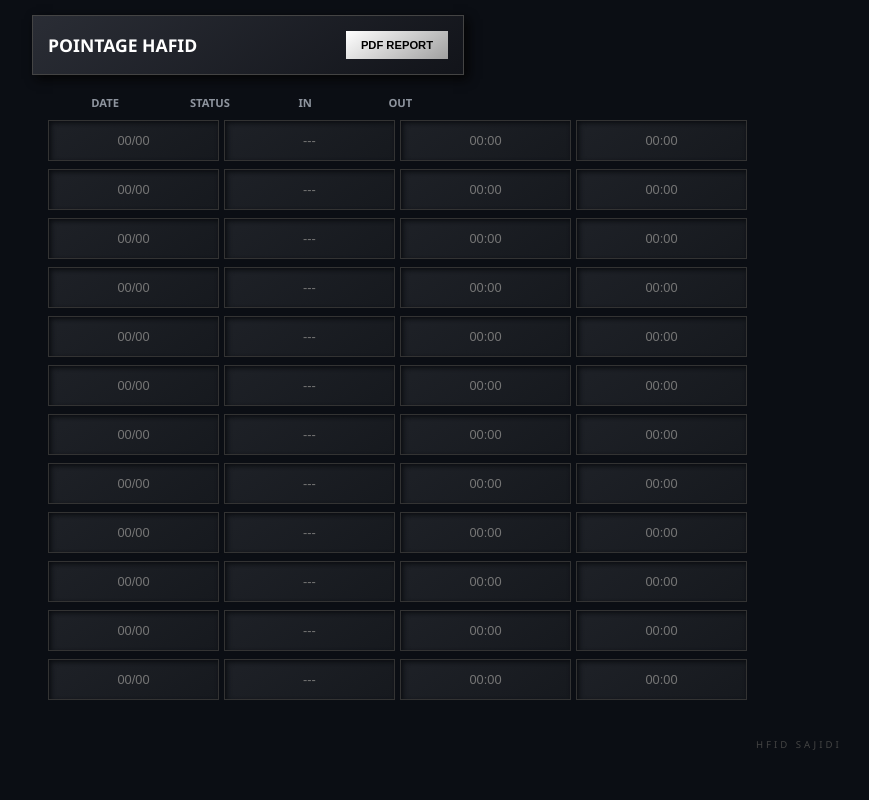
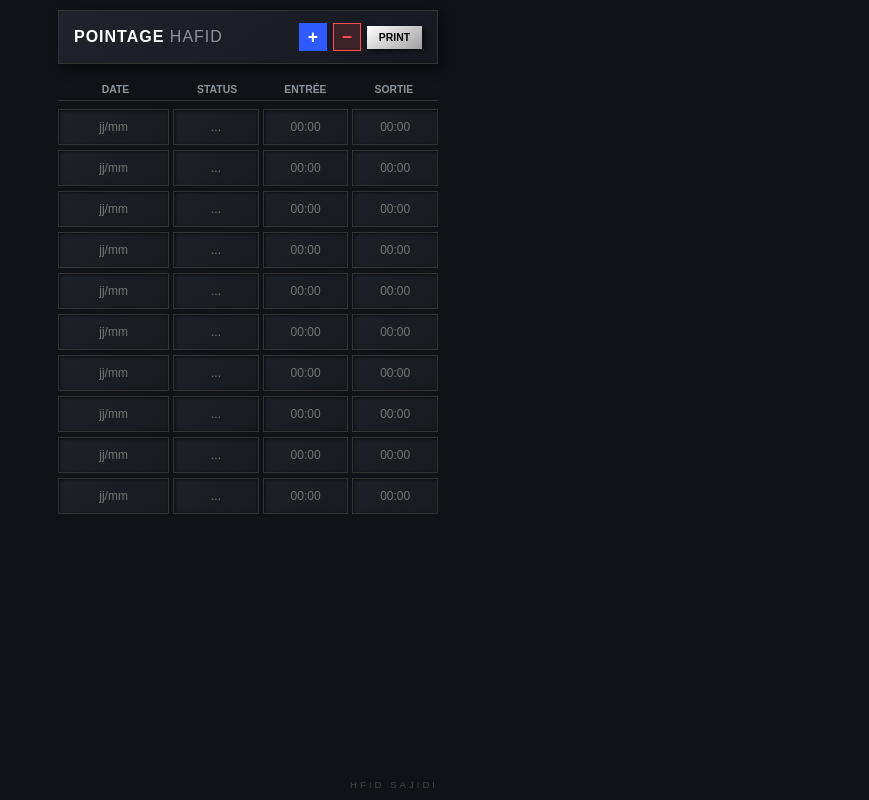
Before and after one commit to abdelhafidsajidi1333-prog/Pointage-Silver-Pro, a plain HTML site: page index.html in a window 1280 px wide. Shown: the whole page, without its empty margins (392-1261 px from the left). Drawn offline with Linux system fonts and the light colour scheme.

Commit message:
Update HTML structure and styles for French version

```diff
--- a/index.html
+++ b/index.html
@@ -1,148 +1,194 @@
 <!DOCTYPE html>
-<html lang="ar">
+<html lang="fr">
 <head>
     <meta charset="UTF-8">
     <meta name="viewport" content="width=device-width, initial-scale=1.0, maximum-scale=1.0, user-scalable=no">
-    <title>Pointage Hafid Square Pro</title>
+    <title>Pointage Hafid Square Metal</title>
     <style>
         body {
-            background-color: #0b0e14;
-            color: #e0e0e0;
-            font-family: 'Segoe UI', sans-serif;
+            background-color: #101217;
+            color: #d0d5dd;
+            font-family: 'Arial', sans-serif;
             display: flex;
             flex-direction: column;
             align-items: center;
-            padding: 15px;
+            padding: 10px;
             margin: 0;
+            height: 100vh; /* يضمن أن الصفحة تأخذ طول الشاشة فقط */
+            justify-content: space-between; /* يوزع العناصر عمودياً */
+            box-sizing: border-box;
+        }
+
+        /* حاوية الجدول: هذا هو السر في جعله مقاداً */
+        .main-container {
+            width: 100%;
+            max-width: 380px;
+            flex: 1; /* يأخذ المساحة المتاحة للجدول */
+            display: flex;
+            flex-direction: column;
         }
 
         .header-box {
-            background: linear-gradient(145deg, #2a2d35, #12141a);
-            padding: 15px;
-            border-radius: 0px; /* مربعات 100% */
-            width: 95%;
-            max-width: 400px;
+            background: linear-gradient(145deg, #20232b, #15181e);
+            padding: 12px 15px;
+            border-radius: 0px;
+            width: 100%;
             display: flex;
             justify-content: space-between;
             align-items: center;
-            margin-bottom: 20px;
-            border: 1px solid #444;
-            box-shadow: 4px 4px 10px #050505;
+            margin-bottom: 15px;
+            border: 1px solid #333;
+            box-shadow: 4px 4px 10px #080a0e;
+            box-sizing: border-box;
         }
 
         .header-box h2 {
-            margin: 0; font-size: 1.1rem;
-            color: #ffffff; text-transform: uppercase;
+            margin: 0; font-size: 1.0rem; letter-spacing: 1px;
+            color: #ffffff; text-transform: uppercase; font-weight: 800;
         }
 
-        .table-container {
-            width: 95%;
-            max-width: 400px;
+        .header-box h2 span { color: #8e949e; font-weight: 400; }
+
+        .actions { display: flex; gap: 6px; align-items: center; }
+
+        .btn-action {
+            width: 28px; height: 28px; border-radius: 0px; border: none;
+            color: white; font-size: 1.1rem; font-weight: bold; cursor: pointer;
+            display: flex; align-items: center; justify-content: center;
+        }
+
+        .btn-plus { background: #2E5BFF; }
+        .btn-minus { background: rgba(255, 77, 77, 0.15); color: #FF4D4D; border: 1px solid #FF4D4D; }
+
+        .btn-pdf {
+            background: linear-gradient(145deg, #ffffff, #a0a0a0); /* لون فضي معدني */
+            border-radius: 0px; padding: 6px 12px;
+            border: none; color: #000; font-size: 0.65rem; font-weight: bold; cursor: pointer;
+            box-shadow: 2px 2px 5px #080a0e;
         }
 
         .labels-row {
             display: grid;
-            grid-template-columns: 1.2fr 1fr 1fr 1fr;
-            margin-bottom: 10px;
+            grid-template-columns: 1.3fr 1fr 1fr 1fr;
+            padding: 5px 0;
+            border-bottom: 1px solid #333;
+            margin-bottom: 8px;
             text-align: center;
         }
 
-        .label {
-            font-size: 0.7rem; color: #8e949e; font-weight: bold;
+        .label { font-size: 0.65rem; color: #8e949e; font-weight: bold; text-transform: uppercase; }
+
+        /* منطقة الجدول القابلة للتمرير الداخلي */
+        #tableBody {
+            flex: 1;
+            overflow-y: auto; /* يسمح بالتمرير الداخلي إذا زادت الأسطر عن الشاشة */
+            width: 100%;
         }
 
         .data-row {
             display: grid;
-            grid-template-columns: 1.2fr 1fr 1fr 1fr;
-            gap: 5px; /* فوارق صغيرة بين المربعات */
-            margin-bottom: 8px;
+            grid-template-columns: 1.3fr 1fr 1fr 1fr;
+            gap: 4px; /* مسافة صغيرة */
+            margin-bottom: 5px;
         }
 
-        /* مربعات قاصحة */
         input {
             background: linear-gradient(145deg, #1e2127, #16191e);
             border: 1px solid #333;
-            border-radius: 0px; /* زوايا مربعة */
+            border-radius: 0px;
             color: #ffffff;
-            padding: 12px 2px;
-            font-size: 0.8rem;
+            padding: 10px 2px; /* مسافة رأسية لسهولة الكتابة */
+            font-size: 0.75rem;
             text-align: center;
+            width: 100%;
+            box-sizing: border-box;
             outline: none;
-            box-shadow: inset 2px 2px 5px #0a0c10;
+            box-shadow: inset 1px 1px 3px #0a0c10;
         }
 
-        input:focus {
-            border-color: #ffffff;
-        }
-
-        .btn-pdf {
-            background: linear-gradient(145deg, #ffffff, #a0a0a0);
-            border-radius: 0px; /* زر مربع */
-            padding: 8px 15px;
-            border: none;
-            color: #000;
-            font-size: 0.7rem;
-            font-weight: bold;
-            cursor: pointer;
-        }
+        input:focus { border-color: #ffffff; }
 
         .footer-name {
-            margin-top: 30px; font-size: 0.6rem; color: #444;
-            letter-spacing: 3px; text-align: right; width: 95%;
+            font-size: 0.6rem; color: #444; letter-spacing: 3px;
+            text-align: right; width: 100%; max-width: 380px;
+            margin-top: 10px;
         }
 
         @media print {
-            .btn-pdf { display: none; }
-            body { background: white; color: black; }
-            input { border: 1px solid #000; background: white; color: black; border-radius: 0px; }
+            .btn-action, .btn-pdf { display: none !important; }
+            body { background: white; color: black; height: auto; padding: 0; }
+            .main-container { max-width: none; }
+            #tableBody { overflow-y: visible; }
+            input { border: 1px solid #000; background: white; color: black; box-shadow: none; }
+            .header-box { border: none; background: white; color: black; box-shadow: none; margin-bottom: 5px;}
+            .header-box h2, .header-box h2 span { color: black; }
         }
     </style>
 </head>
 <body>
 
-    <div class="header-box">
-        <h2>POINTAGE <span>HAFID</span></h2>
-        <button class="btn-pdf" onclick="window.print()">PDF REPORT</button>
-    </div>
+    <div class="main-container">
+        <div class="header-box">
+            <h2>POINTAGE <span>HAFID</span></h2>
+            <div class="actions">
+                <button class="btn-action btn-plus" onclick="addRow()">+</button>
+                <button class="btn-action btn-minus" onclick="removeRow()">−</button>
+                <button class="btn-pdf" onclick="window.print()">PRINT</button>
+            </div>
+        </div>
 
-    <div class="table-container">
         <div class="labels-row">
-            <div class="label">DATE</div>
-            <div class="label">STATUS</div>
-            <div class="label">IN</div>
-            <div class="label">OUT</div>
+            <div class="label">Date</div>
+            <div class="label">Status</div>
+            <div class="label">Entrée</div>
+            <div class="label">Sortie</div>
         </div>
+
         <div id="tableBody"></div>
     </div>
 
     <div class="footer-name">HFID SAJIDI</div>
 
     <script>
+        // دالة إضافة سطر جديد
         function addRow(data = ["", "", "", ""]) {
             const container = document.getElementById('tableBody');
             const row = document.createElement('div');
             row.className = 'data-row';
             row.innerHTML = `
-                <input type="text" placeholder="00/00" value="${data[0]}" oninput="save()">
-                <input type="text" placeholder="---" value="${data[1]}" oninput="save()">
+                <input type="text" placeholder="jj/mm" value="${data[0]}" oninput="save()">
+                <input type="text" placeholder="..." value="${data[1]}" oninput="save()">
                 <input type="text" placeholder="00:00" value="${data[2]}" oninput="save()">
                 <input type="text" placeholder="00:00" value="${data[3]}" oninput="save()">
             `;
             container.appendChild(row);
+            save(); // حفظ البيانات تلقائياً بعد الإضافة
         }
 
+        // دالة مسح آخر سطر
+        function removeRow() {
+            const container = document.getElementById('tableBody');
+            if (container.lastElementChild) {
+                container.removeChild(container.lastElementChild);
+                save();
+            }
+        }
+
+        // دالة حفظ البيانات
         function save() {
             const rows = Array.from(document.querySelectorAll('.data-row')).map(r =>
                 Array.from(r.querySelectorAll('input')).map(i => i.value)
             );
-            localStorage.setItem('h_square_data', JSON.stringify(rows));
+            localStorage.setItem('h_sq_metal_v1', JSON.stringify(rows));
         }
 
-        const saved = localStorage.getItem('h_square_data');
+        // تحميل البيانات المحفوظة
+        const saved = localStorage.getItem('h_sq_metal_v1');
         if (saved) {
             JSON.parse(saved).forEach(r => addRow(r));
         } else {
-            for(let i=0; i<12; i++) addRow();
+            // إضافة 10 أسطر افتراضية في البداية
+            for(let i=0; i<10; i++) addRow();
         }
     </script>
 </body>
```
